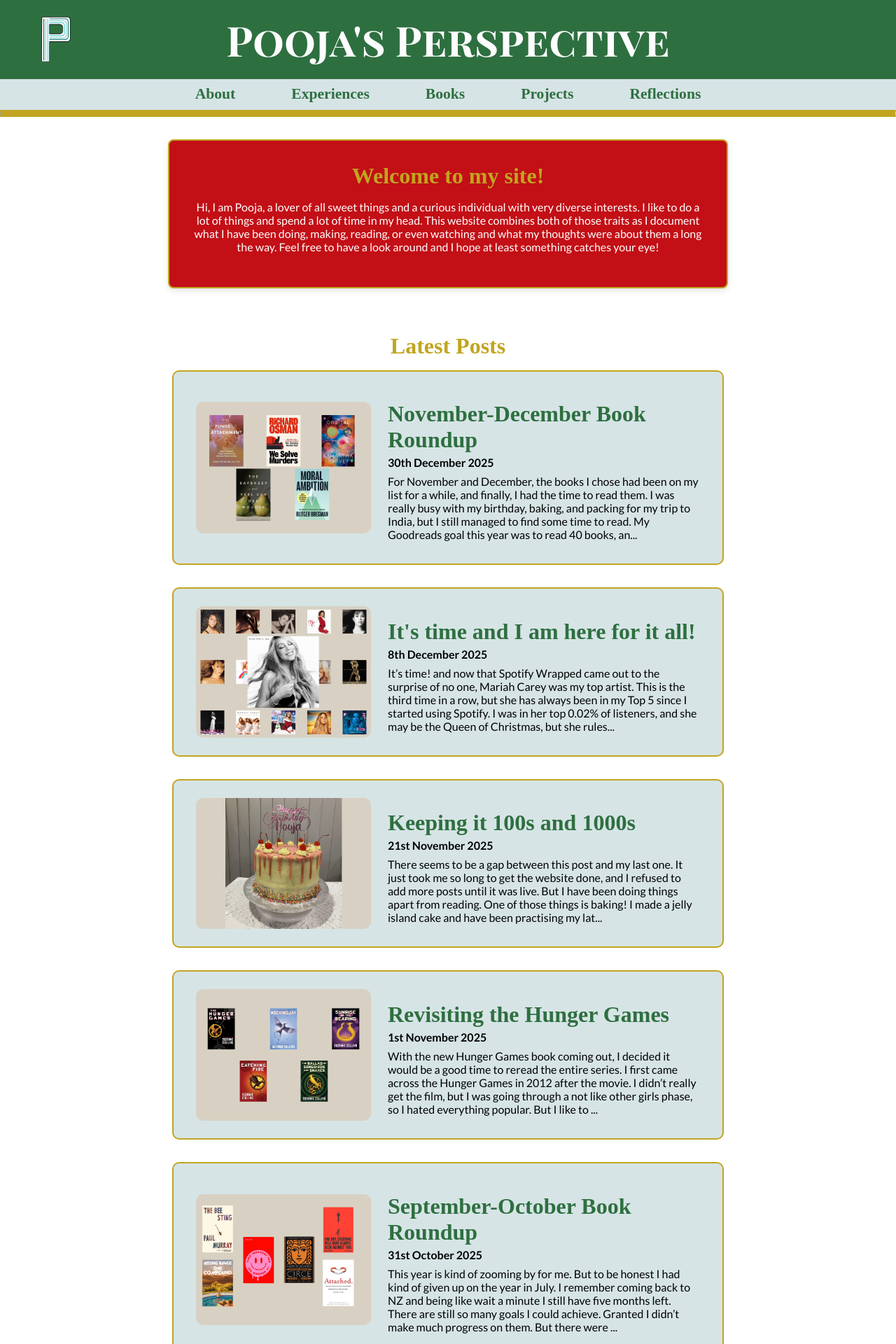
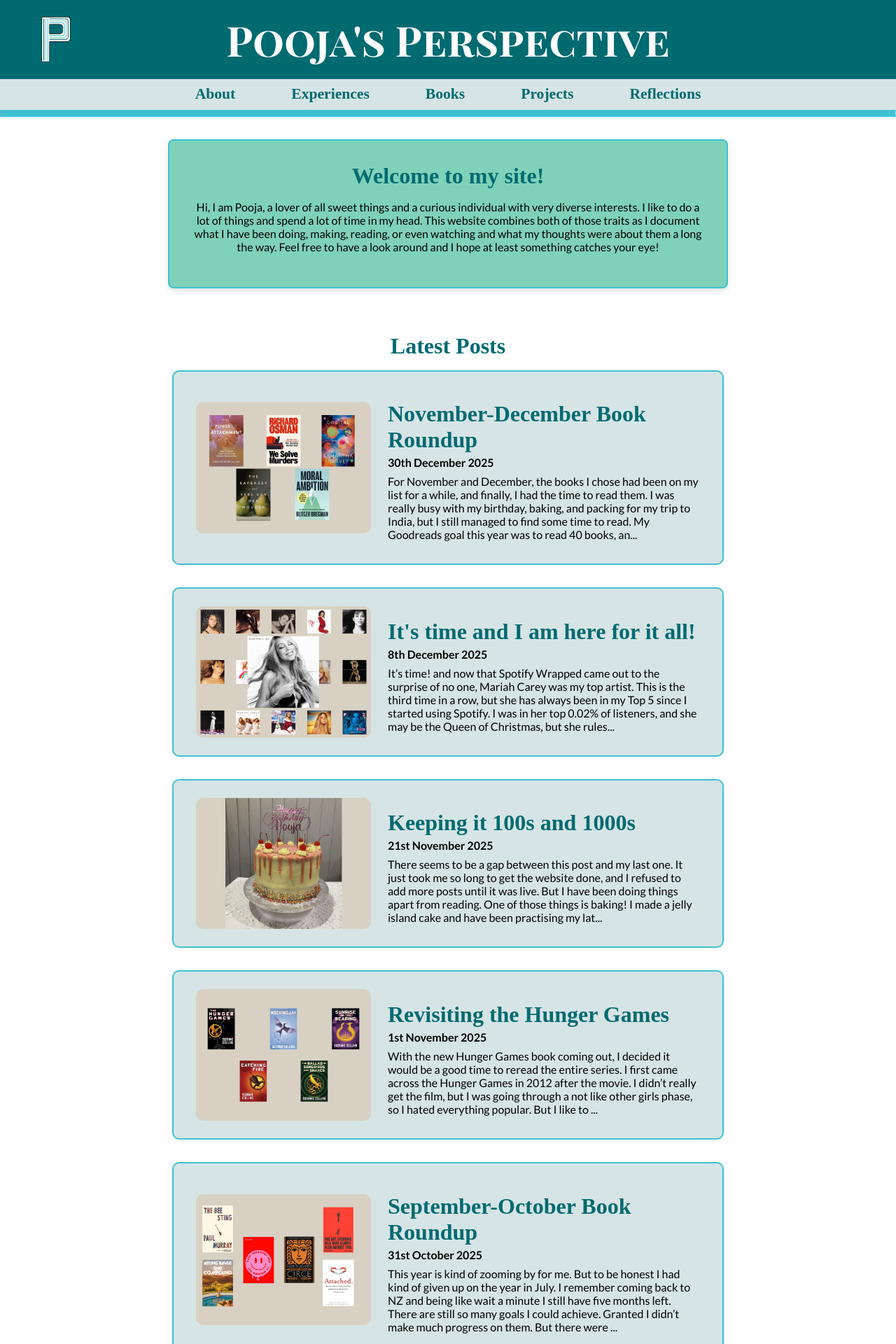
Before and after one commit to ppat965/ppat965.github.io, a Jekyll site: the page built from index.html, in a window 1280 px wide. Shown: the top 1920 px of the page at 70% size. Built offline with Jekyll 4.4.1, drawn with Linux system fonts in a browser that asks for light colours; nearby versions of some CDN libraries; some web fonts are replaced.

Commit message:
Changed the theme back to original
Changed the theme back to the default

```diff
--- a/_sass/_components.scss
+++ b/_sass/_components.scss
@@ -1,6 +1,6 @@
 .hero {
   background-color: var(--hero);
-  color: white;
+  color: black;
   border-radius: 8px;
 
   max-width: 800px; /* prevents stretching too wide on big screens */
@@ -17,7 +17,7 @@
 .post-wrapper h1 {
   margin: 0 0 1rem 0; /* top=0 to align, bottom spacing only */
   font-size: clamp(1.8em, 2.5vw, 3em);
-  color: var(--accents); /*change back to var(--banner)*/
+  color: var(--banner);
 }
 
 .post-wrapper {
--- a/_sass/_variables.scss
+++ b/_sass/_variables.scss
@@ -1,11 +1,11 @@
 @import url("https://fonts.googleapis.com/css2?family=Lato:ital,wght@0,100;0,300;0,400;0,700;0,900;1,100;1,300;1,400;1,700;1,900&family=Playfair+Display+SC:ital,wght@0,400;0,700;0,900;1,400;1,700;1,900&family=Playfair:ital,opsz,wght@0,5..1200,300..900;1,5..1200,300..900&display=swap");
 
 :root {
-  --banner: #2E6F40; //Original caribbean-current #006a71
-  --hero: #c30f16; //Original tiffany-blue #7fd1b9
+  --banner: #006a71; //Original caribbean-current #006a71
+  --hero: #7fd1b9; //Original tiffany-blue #7fd1b9
   --secondary: #d6e4e5; //Original azure-web #d6e4e5
   --white: #fdfdfd;
-  --accents: #c1a520; //Original moonstone #3ec1d3
+  --accents: #3ec1d3; //Original moonstone #3ec1d3
   --book-beige: #d8d1c3;
 
   --font-main: "Lato", sans-serif;
```
